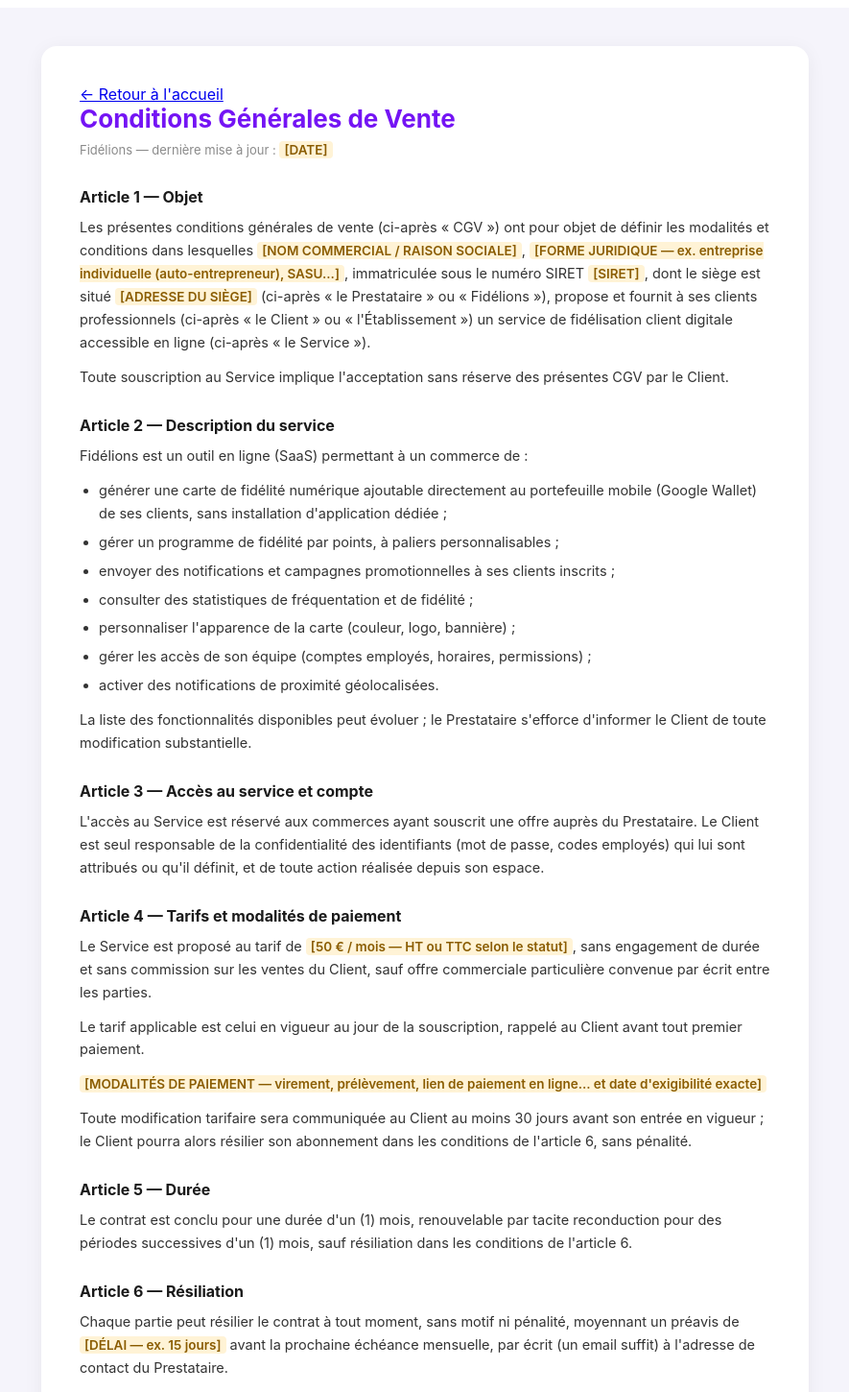
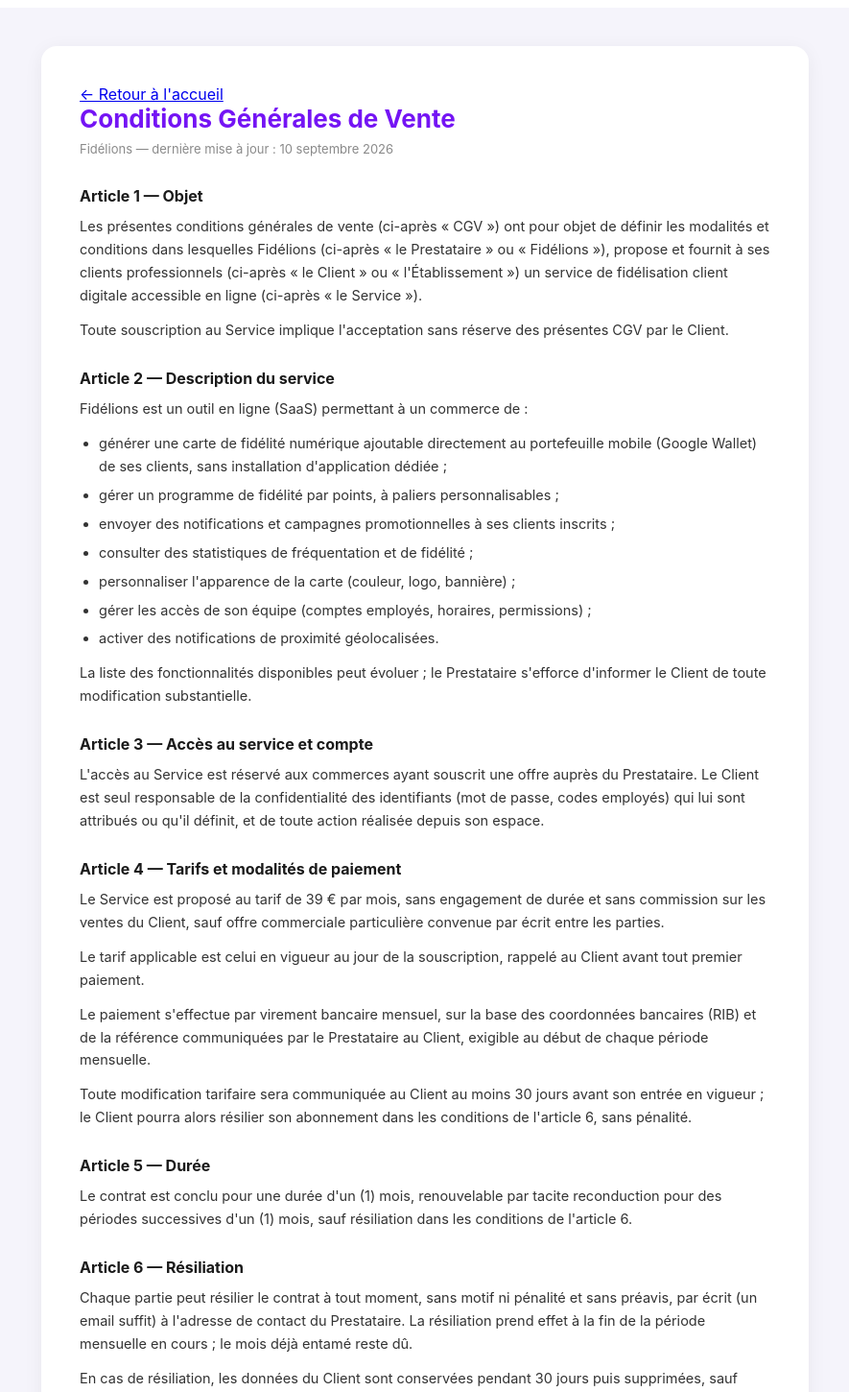
Before and after one commit to ahmadadamezzine-lab/fidelions-app, a Next.js app: page /cgv in a window 1280 px wide. Shown: the top 1450 px of the page at 96% size, without its empty margins (197-1082 px from the left). Built offline with nearby package versions, Linux system fonts and the light colour scheme.

Commit message:
Add files via upload

```diff
--- /dev/null
+++ b/components/LegalFooter.js
@@ -0,0 +1,25 @@
+import Link from "next/link";
+
+// Pied de page commun avec les liens légaux (CGV / Confidentialité), affiché
+// en bas de toutes les pages publiques et de l'espace commerçant.
+export default function LegalFooter({ style }) {
+  return (
+    <p className="legal-footer" style={style}>
+      <Link href="/cgv">CGV</Link>
+      <span> · </span>
+      <Link href="/confidentialite">Confidentialité</Link>
+      <style jsx>{`
+        .legal-footer {
+          margin-top: 20px;
+          font-size: 11.5px;
+          color: #b3b3b3;
+          text-align: center;
+        }
+        .legal-footer :global(a) {
+          color: #b3b3b3;
+          text-decoration: underline;
+        }
+      `}</style>
+    </p>
+  );
+}
--- a/pages/cgv.js
+++ b/pages/cgv.js
@@ -1,27 +1,29 @@
 import Link from "next/link";
+import LegalFooter from "../components/LegalFooter";
 
 const PURPLE = "#7414F4";
 
-// Page publique des CGV. Contenu identique au modèle envoyé à Adam (docx),
-// avec les mêmes zones [À COMPLÉTER] laissées visibles plutôt que remplies
-// par des informations inventées — le SIRET/l'adresse/l'email de contact
-// n'existent pas encore, donc rien n'est fabriqué ici. À mettre à jour dès
-// que ces informations existent (voir pages/confidentialite.js, même note).
+// Page publique des CGV. À la demande d'Adam, les zones [À COMPLÉTER]
+// visibles (raison sociale, forme juridique, SIRET, adresse du siège,
+// statut TVA) ont été retirées de l'affichage plutôt que remplies par des
+// informations inventées — il les ajoutera lui-même une fois son entreprise
+// immatriculée. Pour rester valable en l'état, l'article 1 ne mentionne
+// donc pour l'instant que le nom commercial « Fidélions », sans numéro
+// SIRET ni adresse de siège ; à compléter dès que ces informations
+// existent (idem pages/confidentialite.js).
 export default function CGV() {
   return (
     <div className="page">
       <div className="doc">
         <Link href="/" className="back">← Retour à l'accueil</Link>
         <h1>Conditions Générales de Vente</h1>
-        <p className="subtitle">Fidélions — dernière mise à jour : <Placeholder text="DATE" /></p>
+        <p className="subtitle">Fidélions — dernière mise à jour : 10 septembre 2026</p>
 
         <h2>Article 1 — Objet</h2>
         <p>
           Les présentes conditions générales de vente (ci-après « CGV ») ont pour objet de définir
-          les modalités et conditions dans lesquelles <Placeholder text="NOM COMMERCIAL / RAISON SOCIALE" />,{" "}
-          <Placeholder text="FORME JURIDIQUE — ex. entreprise individuelle (auto-entrepreneur), SASU..." />, immatriculée sous le
-          numéro SIRET <Placeholder text="SIRET" />, dont le siège est situé <Placeholder text="ADRESSE DU SIÈGE" /> (ci-après
-          « le Prestataire » ou « Fidélions »), propose et fournit à ses clients professionnels
+          les modalités et conditions dans lesquelles Fidélions (ci-après « le Prestataire » ou{" "}
+          « Fidélions »), propose et fournit à ses clients professionnels
           (ci-après « le Client » ou « l'Établissement ») un service de fidélisation client digitale
           accessible en ligne (ci-après « le Service »).
         </p>
@@ -50,12 +52,16 @@
 
         <h2>Article 4 — Tarifs et modalités de paiement</h2>
         <p>
-          Le Service est proposé au tarif de <Placeholder text="50 € / mois — HT ou TTC selon le statut" />,
-          sans engagement de durée et sans commission sur les ventes du Client, sauf offre
-          commerciale particulière convenue par écrit entre les parties.
+          Le Service est proposé au tarif de 39 € par mois, sans engagement de durée et sans
+          commission sur les ventes du Client, sauf offre commerciale particulière convenue par
+          écrit entre les parties.
         </p>
         <p>Le tarif applicable est celui en vigueur au jour de la souscription, rappelé au Client avant tout premier paiement.</p>
-        <p><Placeholder text="MODALITÉS DE PAIEMENT — virement, prélèvement, lien de paiement en ligne... et date d'exigibilité exacte" /></p>
+        <p>
+          Le paiement s'effectue par virement bancaire mensuel, sur la base des coordonnées
+          bancaires (RIB) et de la référence communiquées par le Prestataire au Client, exigible au
+          début de chaque période mensuelle.
+        </p>
         <p>Toute modification tarifaire sera communiquée au Client au moins 30 jours avant son entrée en vigueur ; le Client pourra alors résilier son abonnement dans les conditions de l'article 6, sans pénalité.</p>
 
         <h2>Article 5 — Durée</h2>
@@ -63,14 +69,14 @@
 
         <h2>Article 6 — Résiliation</h2>
         <p>
-          Chaque partie peut résilier le contrat à tout moment, sans motif ni pénalité, moyennant un
-          préavis de <Placeholder text="DÉLAI — ex. 15 jours" /> avant la prochaine échéance mensuelle, par écrit
-          (un email suffit) à l'adresse de contact du Prestataire.
+          Chaque partie peut résilier le contrat à tout moment, sans motif ni pénalité et sans
+          préavis, par écrit (un email suffit) à l'adresse de contact du Prestataire. La résiliation
+          prend effet à la fin de la période mensuelle en cours ; le mois déjà entamé reste dû.
         </p>
         <p>
-          En cas de résiliation, les données du Client sont conservées pendant{" "}
-          <Placeholder text="DÉLAI — ex. 30 jours" /> puis supprimées, sauf obligation légale de conservation plus
-          longue. Le Client peut demander l'export de ses données avant suppression.
+          En cas de résiliation, les données du Client sont conservées pendant 30 jours puis
+          supprimées, sauf obligation légale de conservation plus longue. Le Client peut demander
+          l'export de ses données avant suppression.
         </p>
         <p>
           Le Prestataire se réserve le droit de suspendre ou résilier l'accès au Service en cas de
@@ -127,26 +133,22 @@
         <p>
           Les présentes CGV sont soumises au droit français. En cas de litige, les parties
           s'efforceront de trouver une solution amiable avant toute action judiciaire. À défaut, les
-          tribunaux <Placeholder text="VILLE DU SIÈGE SOCIAL" /> seront seuls compétents, sauf disposition légale
-          impérative contraire.
+          tribunaux du ressort du siège social du Prestataire seront seuls compétents, sauf
+          disposition légale impérative contraire.
         </p>
 
         <h2>Article 14 — Contact</h2>
-        <p>Pour toute question relative aux présentes CGV : <Placeholder text="EMAIL DE CONTACT" />.</p>
+        <p>Pour toute question relative aux présentes CGV : ahmadadamezzine@gmail.com.</p>
 
         <p className="footdisclaimer">
-          Cette page est en cours de finalisation (informations légales de l'entreprise à
-          compléter) et n'a pas encore été relue par un professionnel du droit.
+          Cette page n'a pas encore été relue par un professionnel du droit.
         </p>
+        <LegalFooter />
       </div>
 
       <style jsx>{`${styles}`}</style>
     </div>
   );
-}
-
-function Placeholder({ text }) {
-  return <span className="ph">[{text}]</span>;
 }
 
 const styles = `
@@ -205,14 +207,6 @@
     line-height: 1.65;
     margin-bottom: 6px;
   }
-  .ph {
-    color: #8a5c00;
-    background: #fff3d6;
-    border-radius: 4px;
-    padding: 1px 5px;
-    font-size: 13.5px;
-    font-weight: 600;
-  }
   .footdisclaimer {
     margin-top: 32px;
     padding-top: 16px;
--- a/pages/scan/[token].js
+++ b/pages/scan/[token].js
@@ -1,5 +1,6 @@
 import { useEffect, useRef, useState } from "react";
 import { useRouter } from "next/router";
+import LegalFooter from "../../components/LegalFooter";
 
 const PURPLE = "#7414F4";
 
@@ -99,6 +100,7 @@
             </form>
             {pinError && <p className="error">{pinError}</p>}
           </div>
+          <LegalFooter />
         </div>
         <style jsx>{styles}</style>
       </div>
@@ -149,6 +151,8 @@
         {section === "campagnes" && auth.permissions?.campagnes && (
           <CampagneSection authHeaders={authHeaders} setMessage={setMessage} />
         )}
+
+        <LegalFooter />
       </div>
       <style jsx>{styles}</style>
     </div>
```
Also changed, not shown: pages/confidentialite.js (+16 -26 lines), pages/r/[slug].js (+3 -15 lines), pages/commercant.js.
